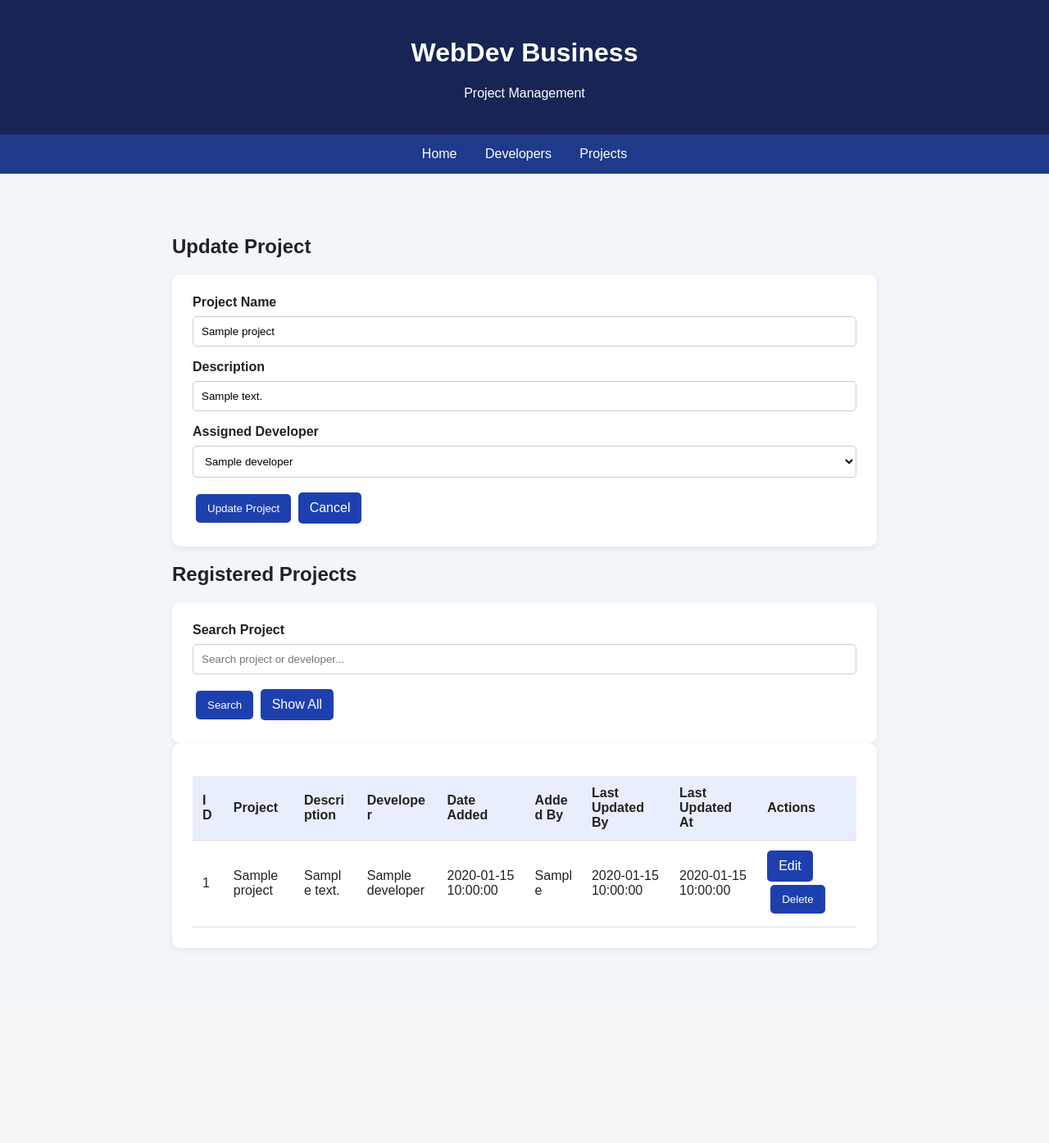
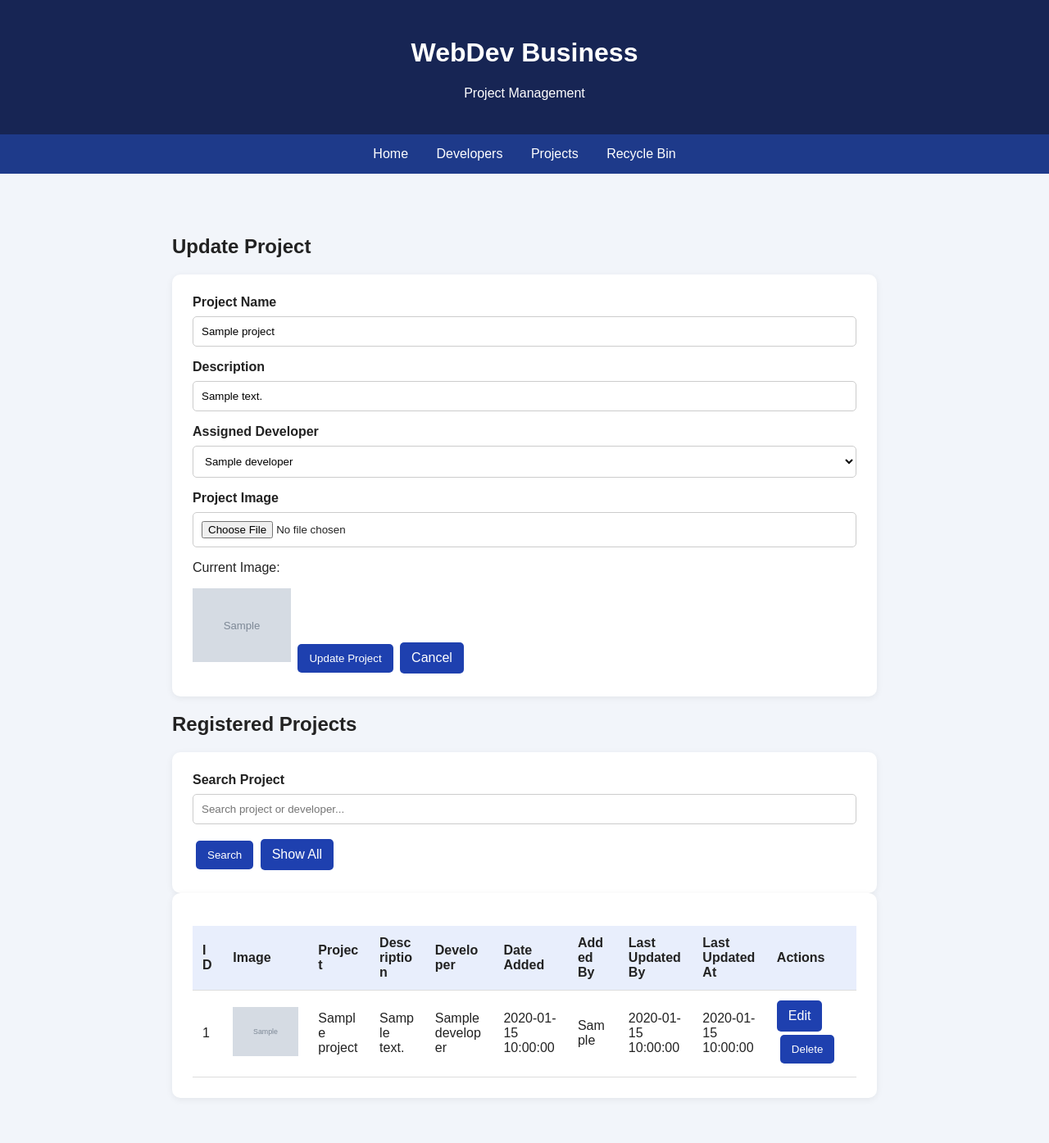
Before and after one commit to AlkierGit/webdev_business, a PHP site: page /projects.php?edit=1 in a window 1280 px wide. Shown: the whole page at 82% size. Before the commit the page ends 1158 px from the top, so only its background shows below. Run offline with PHP 8.4, Linux system fonts and the light colour scheme; the visitor is signed in with stand-in values (Sample User, id 1); tables that the repository leaves empty or names only in its code hold one stand-in row (values such as "Sample post"); grey boxes marked "Sample" are stand-in pictures.

Commit message:
Update projects.php

```diff
--- a/projects.php
+++ b/projects.php
@@ -1,70 +1,111 @@
 <?php
 session_start();
-
 if (!isset($_SESSION["user_id"])) {
    header("Location: login.php");
    exit;
 }
-
 require_once "db.php";
-
 function e($value) {
    return htmlspecialchars((string)$value, ENT_QUOTES, "UTF-8");
 }
+// Upload project image
+function uploadProjectImage() {
+   if (!isset($_FILES["image"]) || $_FILES["image"]["error"] === UPLOAD_ERR_NO_FILE) {
+       return null;
+   }
+   if ($_FILES["image"]["error"] !== UPLOAD_ERR_OK) {
+       throw new RuntimeException("Image upload failed.");
+   }
+   if ($_FILES["image"]["size"] > 5 * 1024 * 1024) {
+       throw new RuntimeException("Image must not exceed 5MB.");
+   }
+   $finfo = new finfo(FILEINFO_MIME_TYPE);
+   $mime = $finfo->file($_FILES["image"]["tmp_name"]);
+   $allowed = [
+       "image/jpeg" => "jpg",
+       "image/png" => "png",
+       "image/gif" => "gif",
+       "image/webp" => "webp"
+   ];
+   if (!isset($allowed[$mime])) {
+       throw new RuntimeException("Only JPG, PNG, GIF, and WEBP images are allowed.");
+   }
+   $folder = __DIR__ . "/uploads/projects/";
+   if (!is_dir($folder)) {
+       mkdir($folder, 0755, true);
+   }
+   $filename = bin2hex(random_bytes(16)) . "." . $allowed[$mime];
+   if (!move_uploaded_file(
+       $_FILES["image"]["tmp_name"],
+       $folder . $filename
+   )) {
+       throw new RuntimeException("Unable to save the image.");
+   }
+   return "uploads/projects/" . $filename;
+}
 
-
-// Insert project
+// ADD PROJECT
 if (isset($_POST["add"])) {
+   try {
        $name = trim($_POST["project_name"]);
        $description = trim($_POST["description"]);
        $developer_id = (int)$_POST["developer_id"];
-    $user_id = $_SESSION["user_id"];
-
+       $user_id = (int)$_SESSION["user_id"];
        if ($name !== "" && $developer_id > 0) {
+           $image = uploadProjectImage();
            $stmt = $conn->prepare(
                "INSERT INTO projects
-            (project_name, description, developer_id, added_by, last_updated_by)
-            VALUES (?, ?, ?, ?, ?)"
+               (project_name, description, developer_id,
+                added_by, last_updated_by, image)
+               VALUES (?, ?, ?, ?, ?, ?)"
            );
-
            $stmt->execute([
-            $name,
-            $description,
-            $developer_id,
-            $user_id,
-            $user_id
+               $name, $description, $developer_id,
+               $user_id, $user_id, $image
            ]);
-
            $record_id = $conn->lastInsertId();
-
            $log = $conn->prepare(
                "INSERT INTO activity_logs
                (user_id, action, entity_type, record_id, details)
                VALUES (?, 'INSERT', 'project', ?, ?)"
            );
-
            $log->execute([
-            $user_id,
-            $record_id,
-            "Added project: " . $name
+               $user_id, $record_id, "Added project: " . $name
            ]);
        }
-
+   } catch (Throwable $ex) {
+       die(e($ex->getMessage()));
+   }
    header("Location: projects.php");
    exit;
 }
 
-
-
-// Update project
+// UPDATE PROJECT
 if (isset($_POST["update"])) {
+   try {
        $id = (int)$_POST["project_id"];
        $name = trim($_POST["project_name"]);
        $description = trim($_POST["description"]);
        $developer_id = (int)$_POST["developer_id"];
-    $user_id = $_SESSION["user_id"];
-
+       $user_id = (int)$_SESSION["user_id"];
        if ($id > 0 && $name !== "" && $developer_id > 0) {
+           $image = uploadProjectImage();
+           if ($image !== null) {
+               $stmt = $conn->prepare(
+                   "UPDATE projects
+                    SET project_name = ?,
+                        description = ?,
+                        developer_id = ?,
+                        image = ?,
+                        last_updated_by = ?,
+                        last_updated = CURRENT_TIMESTAMP
+                    WHERE project_id = ? AND deleted_at IS NULL"
+               );
+               $stmt->execute([
+                   $name, $description, $developer_id,
+                   $image, $user_id, $id
+               ]);
+           } else {
                $stmt = $conn->prepare(
                    "UPDATE projects
                     SET project_name = ?,
@@ -72,123 +113,108 @@ if (isset($_POST["update"])) {
                         developer_id = ?,
                         last_updated_by = ?,
                         last_updated = CURRENT_TIMESTAMP
- WHERE project_id = ?"
+                    WHERE project_id = ? AND deleted_at IS NULL"
                );
                $stmt->execute([
-            $name,
-            $description,
-            $developer_id,
-            $user_id,
-            $id
+                   $name, $description, $developer_id,
+                   $user_id, $id
                ]);
-
+           }
            $log = $conn->prepare(
                "INSERT INTO activity_logs
                (user_id, action, entity_type, record_id, details)
                VALUES (?, 'UPDATE', 'project', ?, ?)"
            );
            $log->execute([
-            $user_id,
-            $id,
-            "Updated project: " . $name
+               $user_id, $id, "Updated project: " . $name
            ]);
        }
-
+   } catch (Throwable $ex) {
+       die(e($ex->getMessage()));
+   }
    header("Location: projects.php");
    exit;
 }
 
-
-
-// Delete project
+// SOFT DELETE PROJECT
 if (isset($_POST["delete"])) {
    $id = (int)$_POST["project_id"];
-    $user_id = $_SESSION["user_id"];
-
+   $user_id = (int)$_SESSION["user_id"];
    if ($id > 0) {
-        // Get project details before deleting
        $stmt = $conn->prepare(
-            "SELECT project_name FROM projects WHERE project_id = ?"
+           "SELECT project_name FROM projects
+            WHERE project_id = ? AND deleted_at IS NULL"
        );
        $stmt->execute([$id]);
        $project = $stmt->fetch();
-
        if ($project) {
-            // Record the deletion
+           $stmt = $conn->prepare(
+               "UPDATE projects
+                SET deleted_at = CURRENT_TIMESTAMP,
+                    deleted_by = ?
+                WHERE project_id = ?"
+           );
+           $stmt->execute([$user_id, $id]);
            $log = $conn->prepare(
                "INSERT INTO activity_logs
                (user_id, action, entity_type, record_id, details)
                VALUES (?, 'DELETE', 'project', ?, ?)"
            );
            $log->execute([
-                $user_id,
-                $id,
-                "Deleted project: " . $project["project_name"]
+               $user_id, $id,
+               "Moved project to recycle bin: " . $project["project_name"]
            ]);
-
-            // Delete the project
-            $stmt = $conn->prepare(
-                "DELETE FROM projects WHERE project_id = ?"
-            );
-            $stmt->execute([$id]);
        }
    }
-
    header("Location: projects.php");
    exit;
 }
 
-
-// Find project to edit
+// FIND PROJECT TO EDIT
 $editProject = null;
-
 if (isset($_GET["edit"])) {
    $id = (int)$_GET["edit"];
-
    $stmt = $conn->prepare(
-        "SELECT * FROM projects WHERE project_id = ?"
+       "SELECT * FROM projects
+        WHERE project_id = ? AND deleted_at IS NULL"
    );
    $stmt->execute([$id]);
    $editProject = $stmt->fetch();
 }
 
-// Get developers for dropdown
+// GET DEVELOPERS
 $stmt = $conn->query(
    "SELECT developer_id, developer_name
-     FROM developers
-     ORDER BY developer_name"
+    FROM developers ORDER BY developer_name"
 );
 $developers = $stmt->fetchAll();
 
-// Search projects
+// SEARCH ACTIVE PROJECTS
 $search = trim($_GET["search"] ?? "");
-
 if ($search !== "") {
    $stmt = $conn->prepare(
        "SELECT p.*, d.developer_name
         FROM projects p
         JOIN developers d ON p.developer_id = d.developer_id
-         WHERE p.project_name LIKE ?
+        WHERE p.deleted_at IS NULL
+        AND (p.project_name LIKE ?
              OR p.description LIKE ?
-            OR d.developer_name LIKE ?
+             OR d.developer_name LIKE ?)
         ORDER BY p.project_id DESC"
    );
-
    $keyword = "%" . $search . "%";
-
    $stmt->execute([$keyword, $keyword, $keyword]);
 } else {
    $stmt = $conn->query(
        "SELECT p.*, d.developer_name
         FROM projects p
         JOIN developers d ON p.developer_id = d.developer_id
+        WHERE p.deleted_at IS NULL
         ORDER BY p.project_id DESC"
    );
 }
-
 $projects = $stmt->fetchAll();
 ?>
-
 <!DOCTYPE html>
 <html lang="en">
 <head>
@@ -198,43 +224,36 @@ $projects = $stmt->fetchAll();
    <link rel="stylesheet" href="style.css">
 </head>
 <body>
-
 <header>
    <h1>WebDev Business</h1>
    <p>Project Management</p>
 </header>
-
 <nav>
    <a href="index.php">Home</a>
    <a href="developers.php">Developers</a>
    <a href="projects.php">Projects</a>
+   <a href="recycle_bin.php">Recycle Bin</a>
 </nav>
-
 <main>
    <h2><?= $editProject ? "Update Project" : "Add Project" ?></h2>
-
-    <form method="POST" action="projects.php" class="card">
-
+   <form method="POST" action="projects.php"
+         class="card" enctype="multipart/form-data">
        <?php if ($editProject): ?>
            <input type="hidden" name="project_id"
                   value="<?= e($editProject["project_id"]) ?>">
        <?php endif; ?>
-
        <label>Project Name</label>
        <input type="text" name="project_name"
               placeholder="Enter project name"
               value="<?= e($editProject["project_name"] ?? "") ?>"
               required>
-
        <label>Description</label>
        <input type="text" name="description"
               placeholder="Enter project description"
               value="<?= e($editProject["description"] ?? "") ?>">
-
        <label>Assigned Developer</label>
        <select name="developer_id" required>
            <option value="">Choose a developer</option>
-
            <?php foreach ($developers as $dev): ?>
                <option value="<?= e($dev["developer_id"]) ?>"
                    <?= isset($editProject["developer_id"]) &&
@@ -243,38 +262,36 @@ $projects = $stmt->fetchAll();
                    <?= e($dev["developer_name"]) ?>
                </option>
            <?php endforeach; ?>
-
        </select>
-
+       <label>Project Image</label>
+       <input type="file" name="image" accept="image/*">
+       <?php if (!empty($editProject["image"])): ?>
+           <p>Current Image:</p>
+           <img src="<?= e($editProject["image"]) ?>"
+                width="120" alt="Current project image">
+       <?php endif; ?>
        <?php if ($editProject): ?>
            <button type="submit" name="update">Update Project</button>
            <a href="projects.php">Cancel</a>
        <?php else: ?>
            <button type="submit" name="add">Add Project</button>
        <?php endif; ?>
-
    </form>
-
    <h2>Registered Projects</h2>
    <form method="GET" action="projects.php" class="card">
        <label>Search Project</label>
-
-    <input
-        type="text"
-        name="search"
+       <input type="text" name="search"
               placeholder="Search project or developer..."
-        value="<?= e($search) ?>"
-    >
-
+              value="<?= e($search) ?>">
        <button type="submit">Search</button>
        <a href="projects.php">Show All</a>
    </form>
-
    <div class="card">
        <table>
            <thead>
                <tr>
                    <th>ID</th>
+                   <th>Image</th>
                    <th>Project</th>
                    <th>Description</th>
                    <th>Developer</th>
@@ -285,11 +302,18 @@ $projects = $stmt->fetchAll();
                    <th>Actions</th>
                </tr>
            </thead>
-
            <tbody>
                <?php foreach ($projects as $row): ?>
                    <tr>
                        <td><?= e($row["project_id"]) ?></td>
+                       <td>
+                           <?php if (!empty($row["image"])): ?>
+                               <img src="<?= e($row["image"]) ?>"
+                                    width="80" alt="Project image">
+                           <?php else: ?>
+                               No image
+                           <?php endif; ?>
+                       </td>
                        <td><?= e($row["project_name"]) ?></td>
                        <td><?= e($row["description"]) ?></td>
                        <td><?= e($row["developer_name"]) ?></td>
@@ -301,13 +325,10 @@ $projects = $stmt->fetchAll();
                            <a href="projects.php?edit=<?= e($row["project_id"]) ?>">
                                Edit
                            </a>
-
                            <form method="POST" action="projects.php"
-                                  onsubmit="return confirm('Delete this project?');">
-
+                                 onsubmit="return confirm('Move this project to the Recycle Bin?');">
                                <input type="hidden" name="project_id"
                                       value="<?= e($row["project_id"]) ?>">
-
                                <button type="submit" name="delete">
                                    Delete
                                </button>
@@ -315,10 +336,14 @@ $projects = $stmt->fetchAll();
                        </td>
                    </tr>
                <?php endforeach; ?>
+               <?php if (empty($projects)): ?>
+                   <tr>
+                       <td colspan="10">No projects found.</td>
+                   </tr>
+               <?php endif; ?>
            </tbody>
        </table>
    </div>
 </main>
-
 </body>
 </html>
```
Lines whose indentation alone changed are shown as unchanged.
